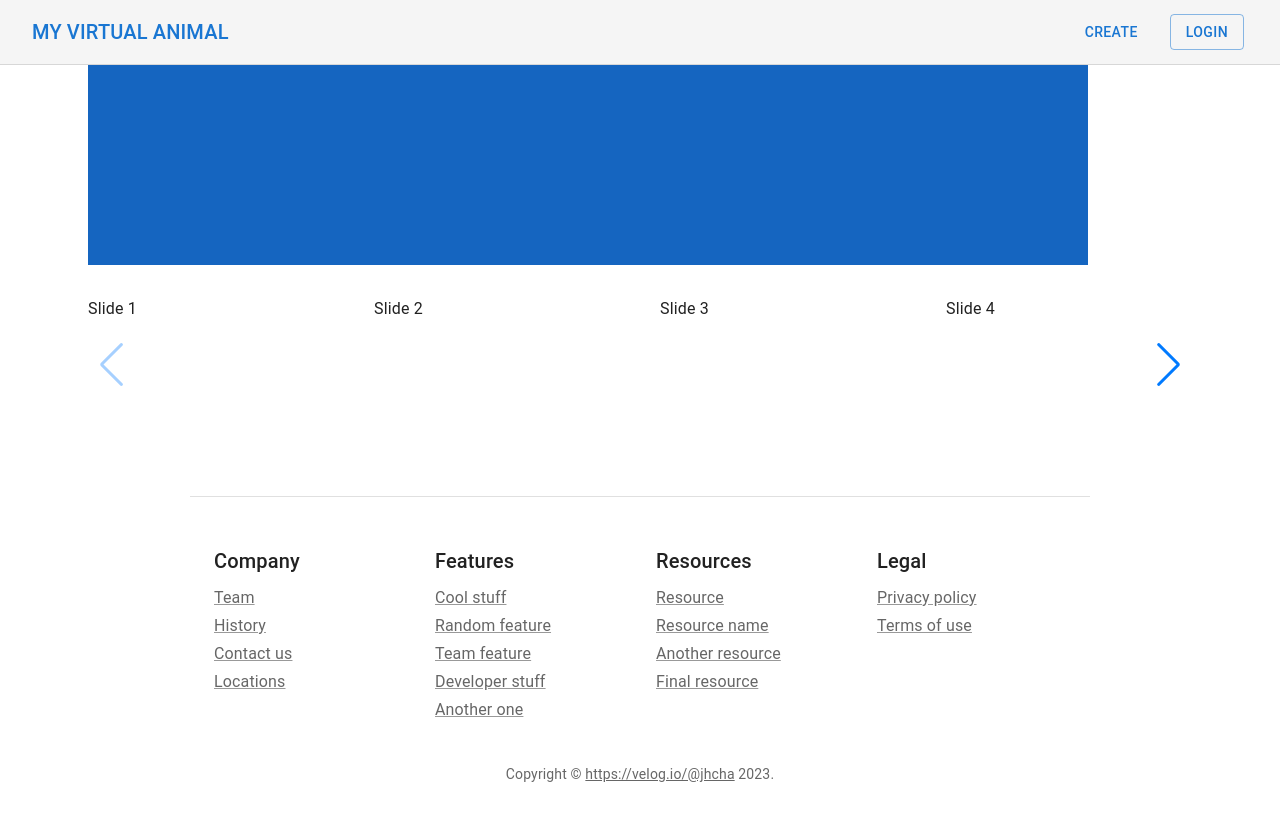
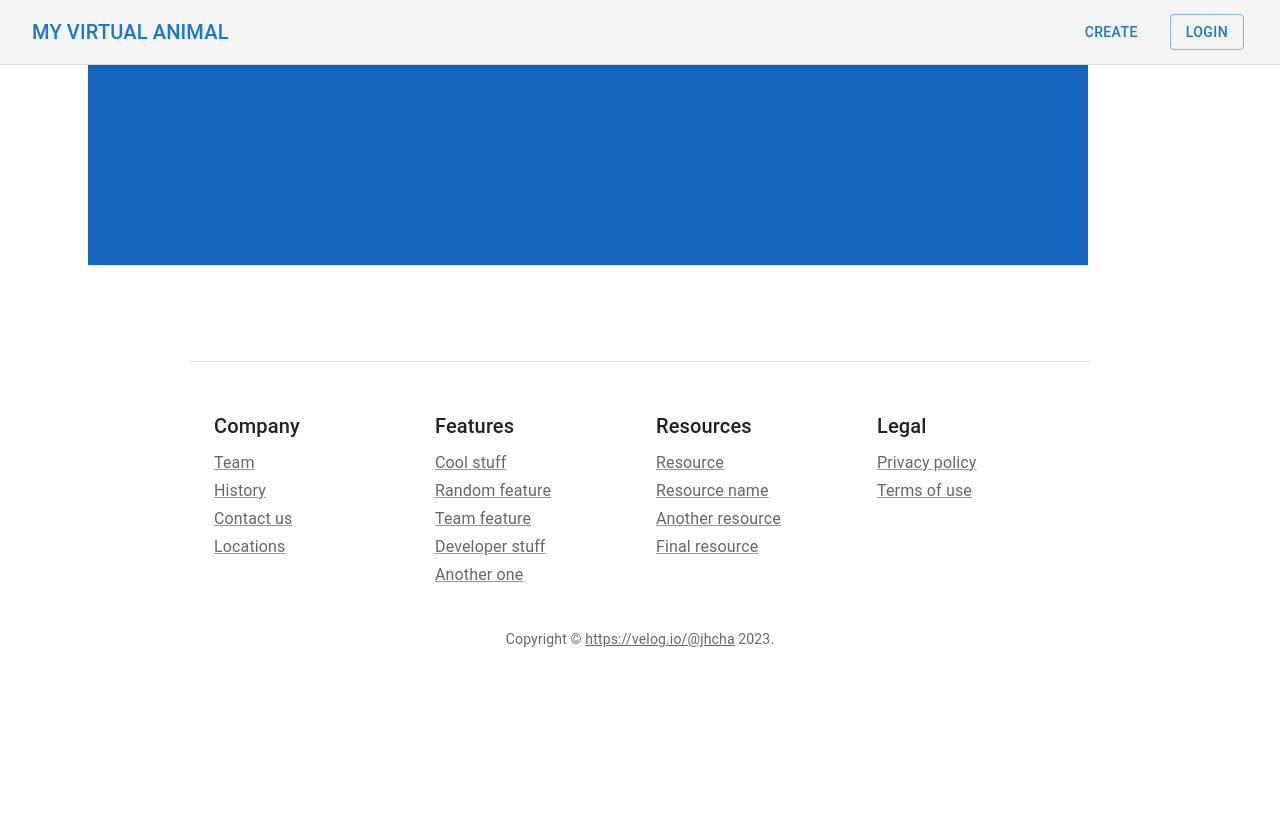
Before and after one commit to jh-cha/my-virtual-animal, a Next.js app: page /mypage in a window 1280 px wide. Shown: the top 820 px of the page. Built offline with nearby package versions, Linux system fonts and the light colour scheme; what next-redux-wrapper would draw is missing.

Commit message:
feat: add nft list

```diff
--- a/src/app/mypage/page.tsx
+++ b/src/app/mypage/page.tsx
@@ -18,7 +18,7 @@ import React, { useEffect } from 'react';
 
 export default function Mypage() {
   const [tokenIdList, setTokenIdList] = React.useState([]);
-  const [tokenUriList, setTokenUriList] = React.useState([]);
+  const [tokenUriList, setTokenUriList] = React.useState<string[]>([]);
 
   const contractAddress = process.env.NEXT_PUBLIC_MY_VIRTUAL_ANIMAL_CONTRACT!;
 
@@ -27,7 +27,6 @@ export default function Mypage() {
   const isAuthenticated = useAppSelector((state) => state.authReducer.isAuthenticated);
   const account = useAppSelector((state) => state.authReducer.account);
   const signer = useAppSelector((state) => state.authReducer.signer);
-  console.log(tokenUriList);
 
   const getTokenIdList = async () => {
     try {
@@ -48,12 +47,12 @@ export default function Mypage() {
 
   const getTokenURI = async () => {
     try {
-      const uriList: any = [];
       const contract = new ethers.Contract(contractAddress, MvaV1MarketABI, signer);
-      tokenIdList.map(async (item: any) => {
-        const res = await contract.tokenURI(item);
-        uriList.push(res);
+      const uriPromises = tokenIdList.map(async (item: any) => {
+        return await contract.tokenURI(item);
       });
+
+      const uriList = await Promise.all(uriPromises);
       setTokenUriList(uriList);
       return true;
     } catch (error) {
@@ -62,12 +61,36 @@ export default function Mypage() {
   };
 
   React.useEffect(() => {
-    if (isAuthenticated) getTokenIdList();
-  }, [isAuthenticated]);
+    if (isAuthenticated) {
+      getTokenIdList();
+    }
+  }, []);
+  React.useEffect(() => {
+    if (isAuthenticated && signer) {
+      getTokenIdList();
+    }
+  }, [isAuthenticated, signer]);
 
   React.useEffect(() => {
     if (isAuthenticated) getTokenURI();
   }, [tokenIdList]);
+
+  const SwiperSlideComponents = (item: string) => {
+    if (item) {
+      return (
+        <SwiperSlide>
+          <Image
+            className="relative dark:drop-shadow-[0_0_0.3rem_#ffffff70] dark:invert"
+            src={'https://sapphire-top-canidae-293.mypinata.cloud/ipfs/' + item}
+            alt="Next.js Logo"
+            width={180}
+            height={37}
+            priority
+          />
+        </SwiperSlide>
+      );
+    }
+  };
 
   return (
     <Container className={style.MypageContainer}>
@@ -86,49 +109,10 @@ export default function Mypage() {
       </Container>
       <Container>
         <Box marginTop={4}>
-          <Swiper
-            modules={[Navigation, Pagination, Scrollbar, A11y]}
-            spaceBetween={40}
-            slidesPerView={4}
-            navigation
-            onSwiper={(swiper) => console.log(swiper)}
-            onSlideChange={() => console.log('slide change')}
-          >
-            <SwiperSlide>Slide 1</SwiperSlide>
-            <SwiperSlide>Slide 2</SwiperSlide>
-            <SwiperSlide>Slide 3</SwiperSlide>
-            <SwiperSlide>Slide 4</SwiperSlide>
-            <SwiperSlide>Slide 11</SwiperSlide>
-            <SwiperSlide>
-              <Image
-                className="relative dark:drop-shadow-[0_0_0.3rem_#ffffff70] dark:invert"
-                src={'https://sapphire-top-canidae-293.mypinata.cloud/ipfs/' + tokenUriList[tokenUriList.length - 2]}
-                alt="Next.js Logo"
-                width={180}
-                height={37}
-                priority
-              />
-            </SwiperSlide>
-            <SwiperSlide>
-              <Image
-                className="relative dark:drop-shadow-[0_0_0.3rem_#ffffff70] dark:invert"
-                src={'https://sapphire-top-canidae-293.mypinata.cloud/ipfs/' + tokenUriList[tokenUriList.length - 1]}
-                alt="Next.js Logo"
-                width={180}
-                height={37}
-                priority
-              />
-            </SwiperSlide>
-            <SwiperSlide>
-              <Image
-                className="relative dark:drop-shadow-[0_0_0.3rem_#ffffff70] dark:invert"
-                src="https://sapphire-top-canidae-293.mypinata.cloud/ipfs/QmfSB2z22PMyuQrDFfbXghtyoqvUWSWZjBRHgyYeYmmic2"
-                alt="Next.js Logo"
-                width={180}
-                height={37}
-                priority
-              />
-            </SwiperSlide>
+          <Swiper modules={[Navigation, Pagination, Scrollbar, A11y]} spaceBetween={40} slidesPerView={4} navigation>
+            {tokenUriList.map((item) => {
+              return SwiperSlideComponents(item);
+            })}
           </Swiper>
         </Box>
       </Container>
```
